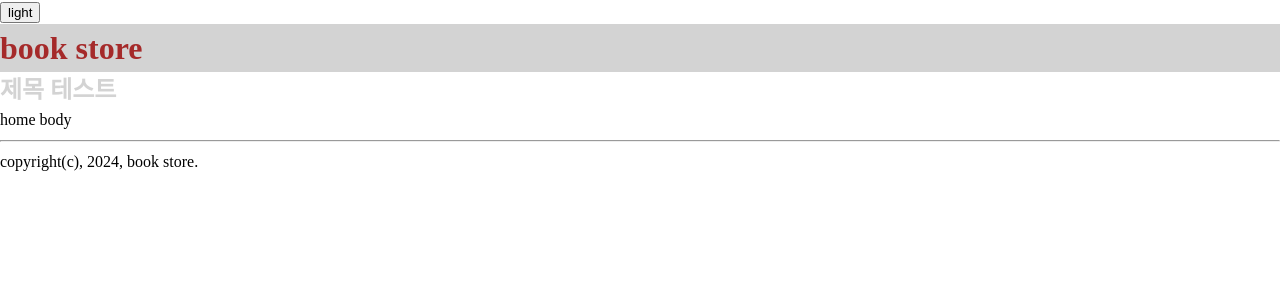
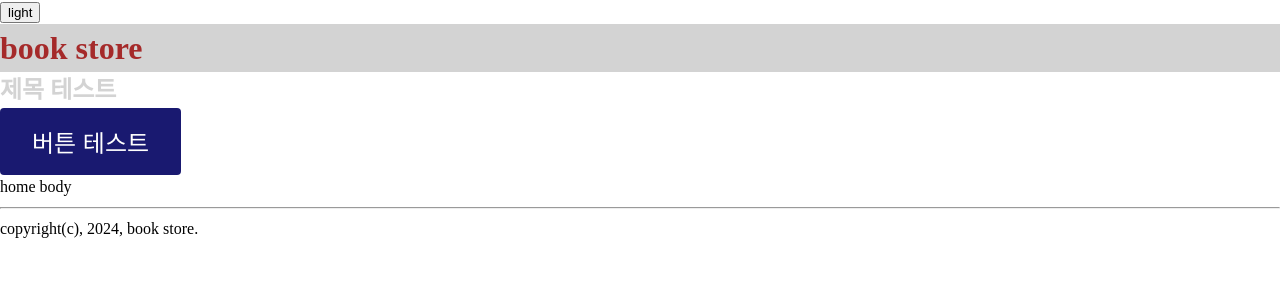
Before and after one commit to kim0hun/BookStore, a React (Create React App) app: page / in a window 1280 px wide. Shown: the top 300 px of the page. Built offline with nearby package versions, Linux system fonts and the light colour scheme.

Commit message:
기본 컴포넌트 작성 - Button 컴포넌트

```diff
--- /dev/null
+++ b/src/components/common/Button.tsx
@@ -0,0 +1,32 @@
+import styled from "styled-components";
+import { ButtonScheme, ButtonSize } from "../../style/theme";
+
+interface Props {
+    children: React.ReactNode;
+    size: ButtonSize;
+    scheme: ButtonScheme;
+    disabled?: boolean;
+    isLoading?: boolean;
+}
+
+function Button({ children, size, scheme, disabled, isLoading}: Props) {
+    return (
+        <ButtonStyle size={size} scheme={scheme} disabled={disabled} isLoading={isLoading}>
+            {children}
+            </ButtonStyle>
+    );
+}
+
+const ButtonStyle = styled.button<Omit<Props, 'children'>>`
+    font-size: ${({ theme, size }) => theme.button[size].fontSize};
+    padding: ${({ theme, size }) => theme.button[size].padding};
+    color: ${({ theme, scheme })=> theme.buttonScheme[scheme].color};
+    background-color: ${({ theme, scheme }) => theme.buttonScheme[scheme].backgroundColor};
+    border: 0;
+    border-radius: ${({ theme }) => theme.borderRadius.default};
+    opacity: ${({ disabled }) => (disabled ? 0.5 : 1)};
+    pointer-events: ${({ disabled }) => (disabled ? 'none' : 'auto')};
+    cursor: ${({ disabled }) => (disabled ? 'none' : 'pointer')};
+`;
+
+export default Button;
--- a/src/pages/home.tsx
+++ b/src/pages/home.tsx
@@ -1,3 +1,4 @@
+import Button from "../components/common/Button";
 import Title from "../components/common/Title";
 
 
@@ -7,6 +8,9 @@
         <Title size='medium' color='background'>
             제목 테스트
         </Title>
+        <Button size='large' scheme='primary'>
+            버튼 테스트
+        </Button>
         <div>home body</div>
         </>
     );
--- a/src/style/theme.ts
+++ b/src/style/theme.ts
@@ -1,6 +1,8 @@
 export type ColorKey = 'primary' | 'background' | 'secondary' | 'third';
 export type ThemeName = 'light' | 'dark';
 export type HeadingSize = 'large' | 'medium' | 'small';
+export type ButtonSize = 'large' | 'medium' | 'small';
+export type ButtonScheme = 'primary' | 'normal';
 
 interface Theme {
     name: string;
@@ -9,6 +11,21 @@
         [key in HeadingSize]: {
             fontSize: string;
         };
+    };
+    button: {
+        [key in ButtonSize]: {
+            fontSize: string;
+            padding: string;
+        };
+    };
+    buttonScheme: {
+        [key in ButtonScheme]: {
+            color: string;
+            backgroundColor: string;
+        };
+    };
+    borderRadius: {
+        default: string;
     };
 }
 
@@ -30,6 +47,33 @@
         small: {
             fontSize: '1rem'
         }
+    },
+    button: {
+        large: {
+            fontSize: '1.5rem',
+            padding: '1rem 2rem'
+        },
+        medium: {
+            fontSize: '1rem',
+            padding: '0.5rem 1rem'
+        },
+        small: {
+            fontSize: '0.74rem',
+            padding: '0.25rem 0.5rem'
+        }
+    },
+    buttonScheme: {
+        primary: {
+            color: 'white',
+            backgroundColor: 'midnightblue'
+        },
+        normal: {
+            color: 'black',
+            backgroundColor: 'lightgrey'
+        }
+    },
+    borderRadius: {
+        default: '4px'
     }
 };
 
```
Also changed, not shown: 1 other file (tests, documents, lock files or other folders).
